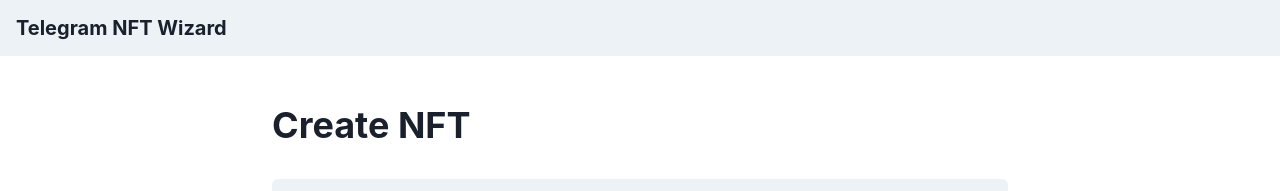
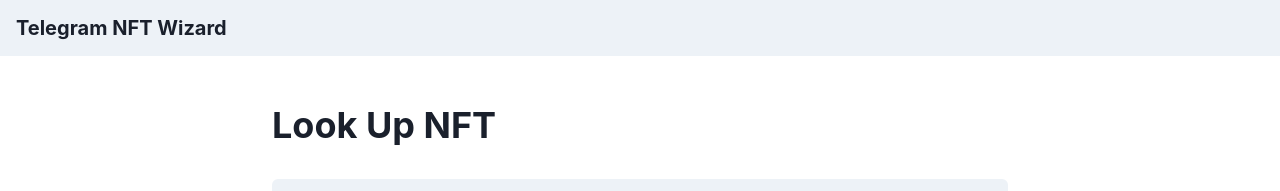
Before and after one commit to MoonSHRD/TelegramNFT-Wizard-Contracts, a Next.js app in the folder dapp/: page /looknft in a window 1280 px wide. Shown: the top 191 px of the page. Built offline with nearby package versions, Linux system fonts and the light colour scheme.

Commit message:
lookup nft component

```diff
--- a/dapp/src/pages/looknft.tsx
+++ b/dapp/src/pages/looknft.tsx
@@ -71,7 +71,7 @@
         <title>NFT Wizard</title>
       </Head>
 
-      <Heading as="h3"  my={4}>Create NFT</Heading>
+      <Heading as="h3"  my={4}>Look Up NFT</Heading>
       <VStack>
         <Box w='100%' my={4}>
         {currentAccount
```
